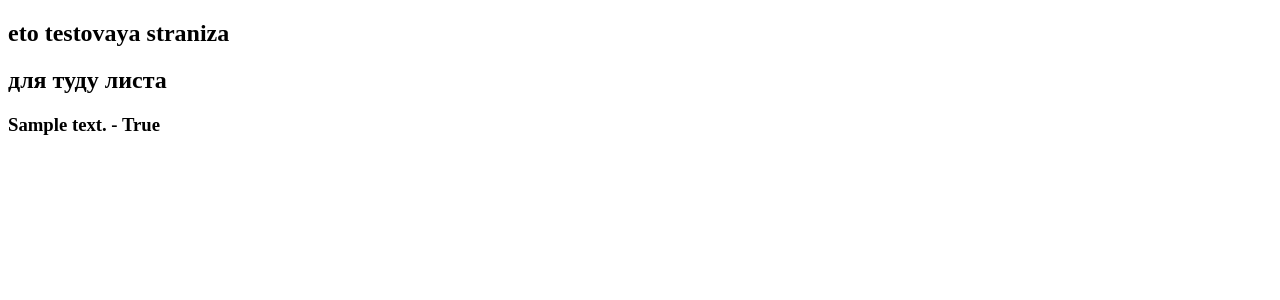
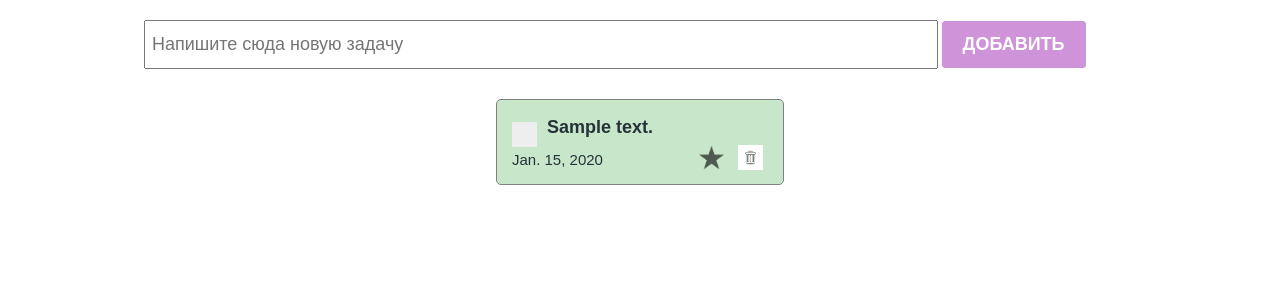
Before and after one commit to RinoRino1/todo, a Django app: page /test/ in a window 1280 px wide. Shown: the top 300 px of the page. Run offline with Django 3.2, Linux system fonts and the light colour scheme; tables that the repository leaves empty hold one stand-in row (values such as "Sample post").

Commit message:
added new options

```diff
--- a/todo/main/templates/test.html
+++ b/todo/main/templates/test.html
@@ -1,15 +1,47 @@
+{% load static %}
 <!DOCTYPE html>
 <html lang="en">
 <head>
     <meta charset="UTF-8">
     <meta name="viewport" content="width=device-width, initial-scale=1.0">
-    <title>Document</title>
+    <title>Todo</title>
+    <link rel='stylesheet' href="{% static 'styles/style.css' %}">
+    <!-- <link rel='stylesheet' href='./styles/checkbox.css'> -->
+    <link rel='stylesheet' href="{% static 'styles/checkbox.css' %}">
 </head>
 <body>
-    <h2>eto testovaya straniza</h2>
-    <h2>для туду листа</h2>
-    {% for todo in todo_list %}
-        <h3>{{ todo.text }} - {{ todo.is_closed }}</h3>
-    {% endfor %}
+
+    <section>
+        <div class='create_container'>
+            <input
+                class='create_input'
+                type='text'
+                placeholder="Напишите сюда новую задачу"
+            />
+            <button class='create_button'>Добавить</button>
+        </div>
+
+        <div class='todo_container'>
+            {% for todo in todo_list %}
+            <div class='todo_item'>
+                <div class='todo_item_header'>
+                    <label class='checkbox_container'>
+                        <input type='checkbox' />
+                        <span class='checkmark'></span>
+                    </label>
+                    <h4>{{ todo.text }}</h4>
+                </div>
+                <div class='todo_item_footer'>
+                    <p>{{ todo.created_at }}</p>
+                    <div class='action_buttons'>
+                        <img src='./icons/unmarked.png.png'/>
+                        <img src='./icons/delete.png.jpg'/>
+                    </div>
+                </div>
+
+            </div>
+        {% endfor %}
+        </div>
+    </section>
 </body>
 </html>
```
